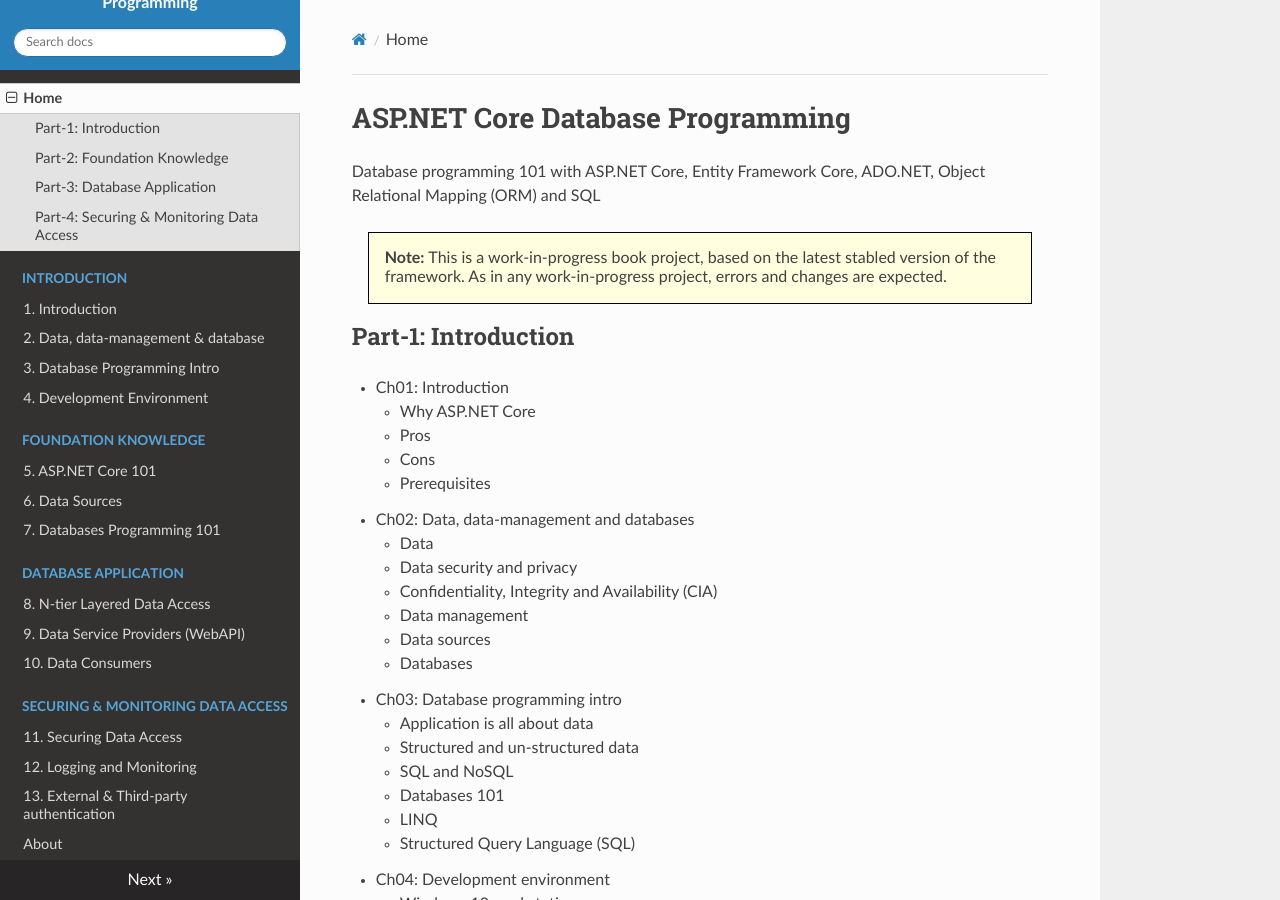
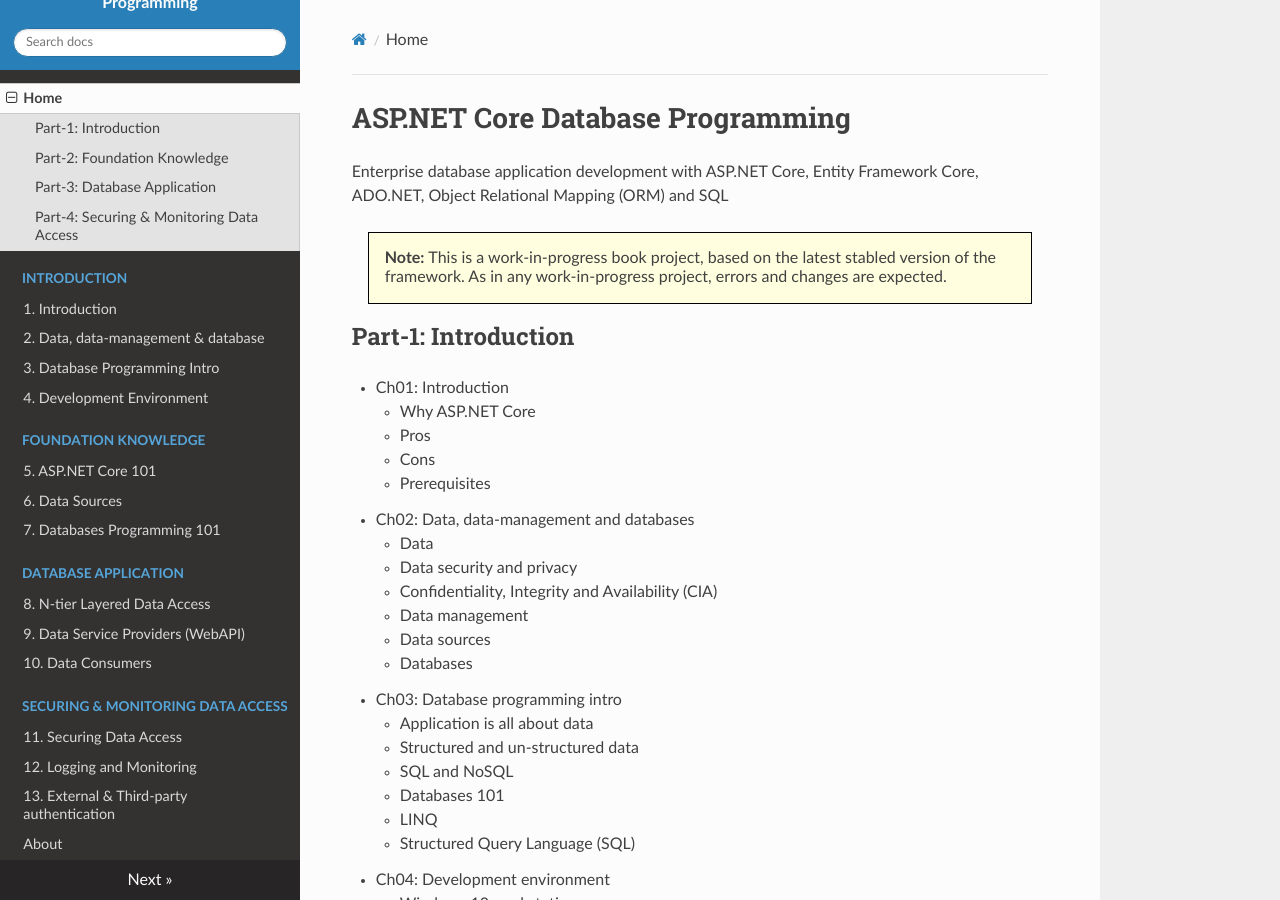
Before and after one commit to samuelp101/AspNetCore-Database, an MkDocs documentation site: the page built from docs/index.md, in a window 1280 px wide and 900 px high. Built offline with MkDocs 1.6.1, drawn with Linux system fonts in a browser that asks for light colours; nearby versions of some CDN libraries.

Commit message:
updated index page

```diff
--- a/docs/index.md
+++ b/docs/index.md
@@ -1,6 +1,6 @@
 # ASP.NET Core Database Programming
 
-Database programming 101 with ASP.NET Core, Entity Framework Core, ADO.NET, Object Relational Mapping (ORM) and SQL
+Enterprise database application development with ASP.NET Core, Entity Framework Core, ADO.NET, Object Relational Mapping (ORM) and SQL
 
 <div style="border: 1px solid black; margin: 1em; padding: 1em; background-color: #ffffE0;">
   <span style="font-weight: 600;">Note: </span>
```
